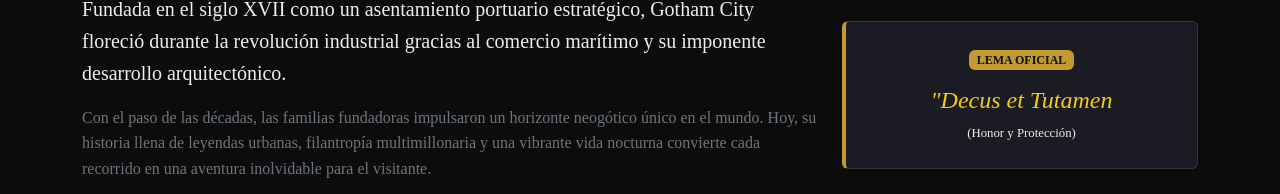
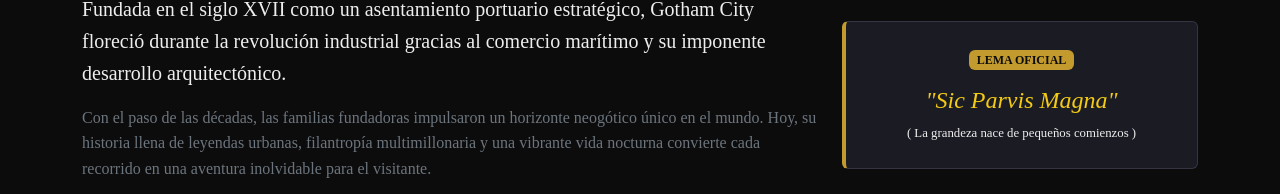
Before and after one commit to T0M0705/TP-Grupal-Lenguajes-Inform-ticos-1, a plain HTML site: page ciudad.html in a window 1280 px wide. Shown: the part 286-480 px from the top of the page. Drawn offline with nearby package versions, Linux system fonts and the light colour scheme.

Commit message:
fix: corrección en el lema de ciudad

```diff
--- a/ciudad.html
+++ b/ciudad.html
@@ -91,8 +91,8 @@
                     <div class="card tarjeta-lema">
                         <div class="card-body text-center py-4">
                             <span class="badge">Lema Oficial</span>
-                            <h4>"Decus et Tutamen</h4>
-                            <p>(Honor y Protección)</p>
+                            <h4>"Sic Parvis Magna"</h4>
+                            <p>( La grandeza nace de pequeños comienzos )</p>
                         </div>
                     </div>
                 </div>
```
